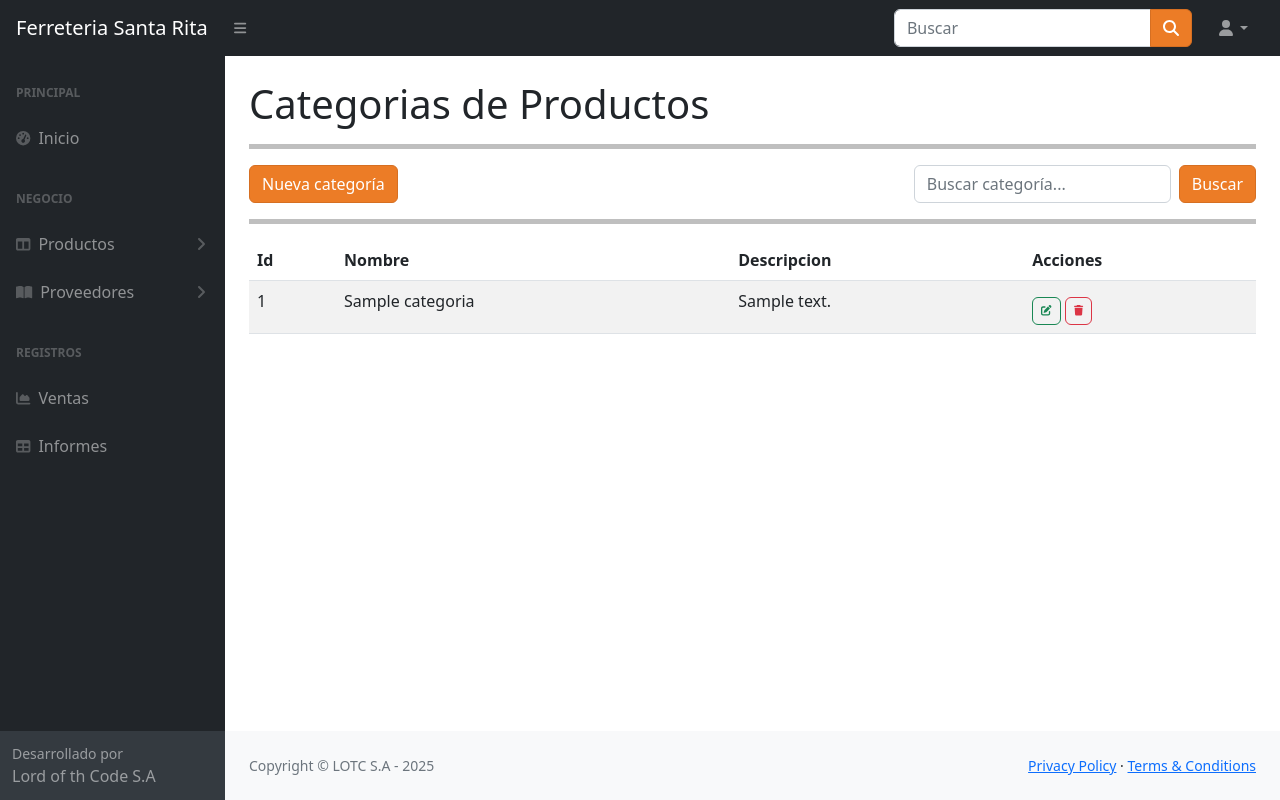
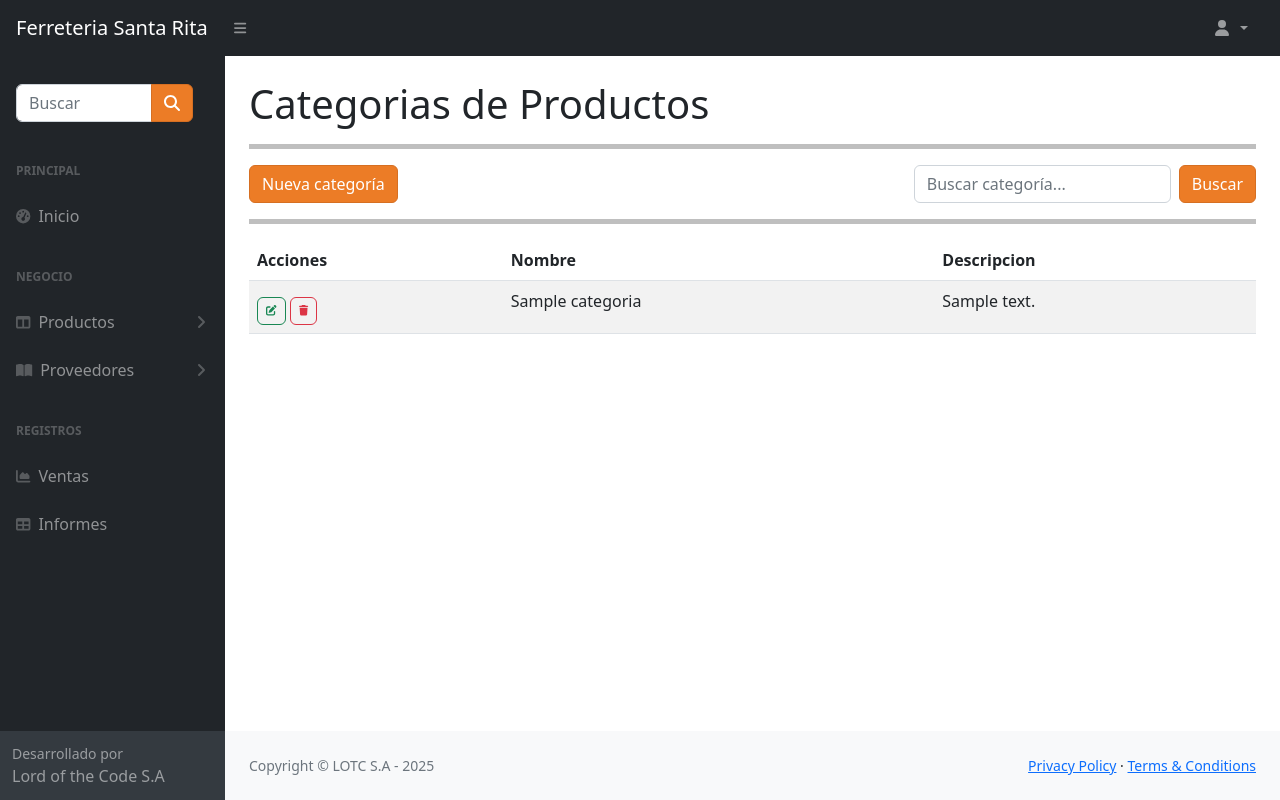
Before and after one commit to RamiroCordoba/PF-ISI-CTT, a Django app: page /productos/categorias/ in a window 1280 px wide. Run offline with Django 5.2, Linux system fonts and the light colour scheme; a user stored in the database is signed in; tables that the repository leaves empty hold one stand-in row (values such as "Sample post"); some libraries are stand-ins or nearby versions.

Commit message:
Cambios esteticos generales

```diff
--- a/dashboard/templates/dashboard/principal.html
+++ b/dashboard/templates/dashboard/principal.html
@@ -25,6 +25,7 @@
     <nav class="sb-topnav navbar navbar-expand navbar-dark bg-dark">
       <!-- Navbar Brand-->
       <a class="navbar-brand ps-3" href="index.html">Ferreteria Santa Rita</a>
+
       <!-- Sidebar Toggle-->
       <button
         class="btn btn-link btn-sm order-1 order-lg-0 me-4 me-lg-0"
@@ -33,7 +34,40 @@
       >
         <i class="fas fa-bars"></i>
       </button>
+      <div class="ms-auto me-3 me-lg-4">
+        <ul class="navbar-nav">
+          <li class="nav-item dropdown">
+            <a
+              class="nav-link dropdown-toggle"
+              id="navbarDropdown"
+              href="#"
+              role="button"
+              data-bs-toggle="dropdown"
+              aria-expanded="false"
+            >
+              <i class="fas fa-user fa-fw"></i>
+            </a>
+            <ul
+              class="dropdown-menu dropdown-menu-end"
+              aria-labelledby="navbarDropdown"
+            >
+              <li><a class="dropdown-item" href="#!">Mi Perfil</a></li>
+              <li><a class="dropdown-item" href="#!">Configuraciones</a></li>
+              <li><hr class="dropdown-divider" /></li>
+              <li><a class="dropdown-item" href="#!">Cerrar Sesion</a></li>
+            </ul>
+          </li>
+        </ul>
+      </div>
+    </nav>
+
+    <div id="layoutSidenav">
+      <div id="layoutSidenav_nav">
+        <nav class="sb-sidenav accordion sb-sidenav-dark" id="sidenavAccordion">
+          <div class="sb-sidenav-menu">
+            <div class="nav">
               <!-- Navbar Search-->
+              <div class="sb-sidenav-menu-heading">
                 <form
                   class="d-none d-md-inline-block form-inline ms-auto me-0 me-md-3 my-2 my-md-0"
                 >
@@ -45,40 +79,16 @@
                       aria-label="Buscar"
                       aria-describedby="btnNavbarSearch"
                     />
-          <button class="btn btn-primary" id="btnNavbarSearch" type="button">
+                    <button
+                      class="btn btn-primary"
+                      id="btnNavbarSearch"
+                      type="button"
+                    >
                       <i class="fas fa-search"></i>
                     </button>
                   </div>
                 </form>
-      <!-- Navbar-->
-      <ul class="navbar-nav ms-auto ms-md-0 me-3 me-lg-4">
-        <li class="nav-item dropdown">
-          <a
-            class="nav-link dropdown-toggle"
-            id="navbarDropdown"
-            href="#"
-            role="button"
-            data-bs-toggle="dropdown"
-            aria-expanded="false"
-            ><i class="fas fa-user fa-fw"></i
-          ></a>
-          <ul
-            class="dropdown-menu dropdown-menu-end"
-            aria-labelledby="navbarDropdown"
-          >
-            <li><a class="dropdown-item" href="#!">Mi Perfil</a></li>
-            <li><a class="dropdown-item" href="#!">Configuraciones</a></li>
-            <li><hr class="dropdown-divider" /></li>
-            <li><a class="dropdown-item" href="#!">Cerrar Sesion</a></li>
-          </ul>
-        </li>
-      </ul>
-    </nav>
-    <div id="layoutSidenav">
-      <div id="layoutSidenav_nav">
-        <nav class="sb-sidenav accordion sb-sidenav-dark" id="sidenavAccordion">
-          <div class="sb-sidenav-menu">
-            <div class="nav">
+              </div>
               <div class="sb-sidenav-menu-heading">Principal</div>
               <a class="nav-link" href="{% url 'dashboard'%}">
                 <div class="sb-nav-link-icon">
@@ -216,7 +226,7 @@
           </div>
           <div class="sb-sidenav-footer">
             <div class="small">Desarrollado por</div>
-            Lord of th Code S.A
+            Lord of the Code S.A
           </div>
         </nav>
       </div>
--- a/productos/models.py
+++ b/productos/models.py
@@ -17,6 +17,7 @@ class Producto(models.Model):
   descripcion = models.TextField(blank=True, null=True)
   precio = models.DecimalField(max_digits=10, decimal_places=2)
   stock = models.PositiveIntegerField(default=0)
+  stock_optimo= models.PositiveIntegerField(null=False,default=0)
   stock_maximo = models.PositiveIntegerField(null=True, blank=True)
   stock_minimo = models.PositiveIntegerField(null=True, blank=True)
   categoria = models.ForeignKey('Categoria', on_delete=models.PROTECT, related_name='productos')
--- a/productos/templates/categorias/categoria_list.html
+++ b/productos/templates/categorias/categoria_list.html
@@ -5,9 +5,11 @@
   <!-- Fila de funciones generales -->
   <div class="d-flex justify-content-between align-items-center mb-3">
     <div>
+      {% if request.user.is_staff %}
       <a href="{% url 'nueva_categoria' %}" class="btn btn-primary">
         Nueva categoría
       </a>
+      {%endif%}
     <!-- Buscador y quitar filtro -->
     </div>
     <div class="d-flex align-items-center">
@@ -30,28 +32,28 @@
   <table class="table table-striped">
     <thead>
       <tr>
-        <th>Id</th>
+        {% if request.user.is_staff %}
+        <th>Acciones</th>
+        {%endif%}
         <th>Nombre</th>
         <th>Descripcion</th>
-        <th>Acciones</th>
       </tr>
     <thead>
     <tbody>
       {% for c in categorias %}
       <tr>
-        <td>{{c.id}}</td>
-        <td>{{c.nombre}}</td>
-        <td>{{c.descripcion}}</td>
+        {% if request.user.is_staff %}
         <td>
-          {% if request.user.is_staff %}
               <a href="{% url 'editar_categoria' c.id %}" class="btn btn-outline-success mt-2" style="--bs-btn-padding-y: .25rem; --bs-btn-padding-x: .5rem; --bs-btn-font-size: .75rem;">
                   <i class="fa fa-edit fa-sm" title="Editar"></i>
               </a>
               <a href="{% url 'eliminar_categoria' c.id %}" class="btn btn-outline-danger mt-2" style="--bs-btn-padding-y: .25rem; --bs-btn-padding-x: .5rem; --bs-btn-font-size: .75rem;">
                   <i class="fa fa-trash fa-sm" title="Eliminar"></i>
               </a>
-            {% endif %}
         </td>
+        {% endif %}
+        <td>{{c.nombre}}</td>
+        <td>{{c.descripcion}}</td>
       </tr>
       {% endfor %}
     </tbody>
--- a/productos/views.py
+++ b/productos/views.py
@@ -59,7 +59,6 @@ class ArticuloList(LoginRequiredMixin,ListView):
 
     def get_context_data(self, **kwargs):
         context = super().get_context_data(**kwargs)
-        from .models import Categoria
         context["categorias"] = Categoria.objects.all().order_by("nombre")
         return context
 
```
Also changed, not shown: productos/templates/articulos/articulo_details.html (+4 -16 lines), productos/templates/articulos/articulo_list.html (+12 -14 lines), productos/migrations/0003_producto_stock_optimo.py (added), productos/migrations/0004_alter_producto_stock_optimo.py (added). Lines whose indentation alone changed are shown as unchanged.
